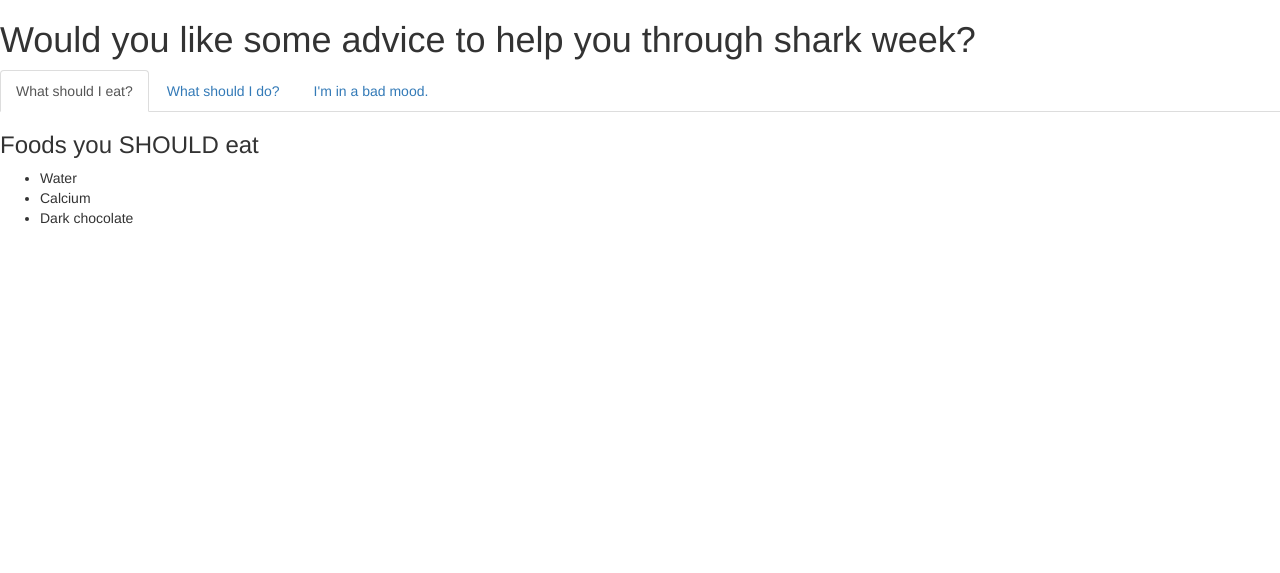
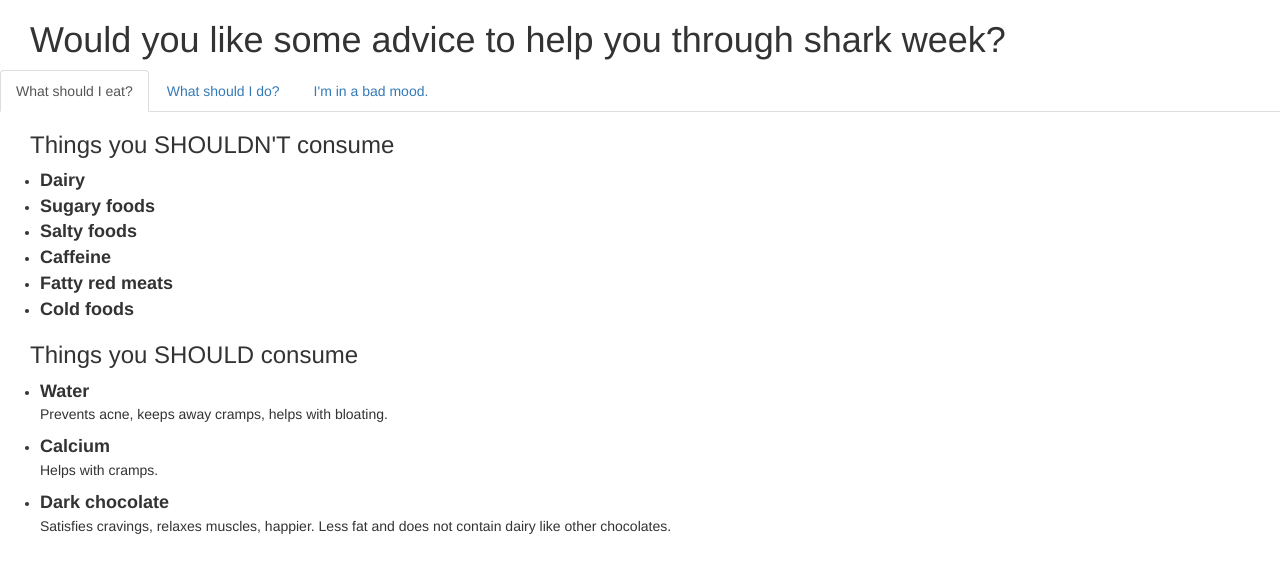
Before and after one commit to captiosus/Go-With-The-Flow, a Flask app: page /period in a window 1280 px wide. Shown: the top 573 px of the page. Run offline with Flask 2, Linux system fonts and the light colour scheme; some libraries are stand-ins or nearby versions.

Commit message:
added food advice

```diff
--- a/static/styles.css
+++ b/static/styles.css
@@ -9,3 +9,7 @@
   align:center;
   background-color:EEEEEE;
 }
+
+.maintext{
+    padding-left:30px;
+}
--- a/templates/periodPopup.html
+++ b/templates/periodPopup.html
@@ -1,6 +1,6 @@
 {% extends 'master.html' %}
 {% block body %}
-<h1>Would you like some advice to help you through shark week?</h1>
+<h1 class="maintext">Would you like some advice to help you through shark week?</h1>
 <ul class="nav nav-tabs">
   <li class="active"><a data-toggle="tab" href="#eat">What should I eat?</a></li>
   <li><a data-toggle="tab" href="#do">What should I do?</a></li>
@@ -9,16 +9,32 @@
 
 <div class="tab-content">
   <div id="eat" class="tab-pane fade in active">
-    <h3>Foods you SHOULD eat</h3>
+    <h3 class="maintext">Things you SHOULDN'T consume</h3>
     <ul>
-      <li>Water</li>
-      <li>Calcium</li>
-      <li>Dark chocolate</li>
+      <li><font size="4"><b>Dairy</b></font></li>
+      <li><font size="4"><b>Sugary foods</b></font></li>
+      <li><font size="4"><b>Salty foods</b></font></li>
+      <li><font size="4"><b>Caffeine</b></font></li>
+      <li><font size="4"><b>Fatty red meats</b></font></li>
+      <li><font size="4"><b>Cold foods</b></font></li>
+    </ul>
+    <h3 class="maintext">Things you SHOULD consume</h3>
+    <ul>
+      <li><font size="4"><b>Water</b></font></li>
+      <p>Prevents acne, keeps away cramps, helps with bloating.</p>
+      <li><font size="4"><b>Calcium</b></font></li>
+      <p>Helps with cramps.</p>
+      <li><font size="4"><b>Dark chocolate</b></font></li>
+      <p>Satisfies cravings, relaxes muscles, happier. Less fat and does not contain dairy like other chocolates.</p>
     </ul>
   </div>
   <div id="do" class="tab-pane fade">
     <h3>Things you SHOULD do</h3>
-    <p>Some content in menu 1.</p>
+    <ul>
+      <li>Exercise</li>
+      <li>Warm up</li>
+      <li>Rest</li>
+    </ul>
   </div>
   <div id="mood" class="tab-pane fade">
     <h3>Hope you feel better</h3>
```
